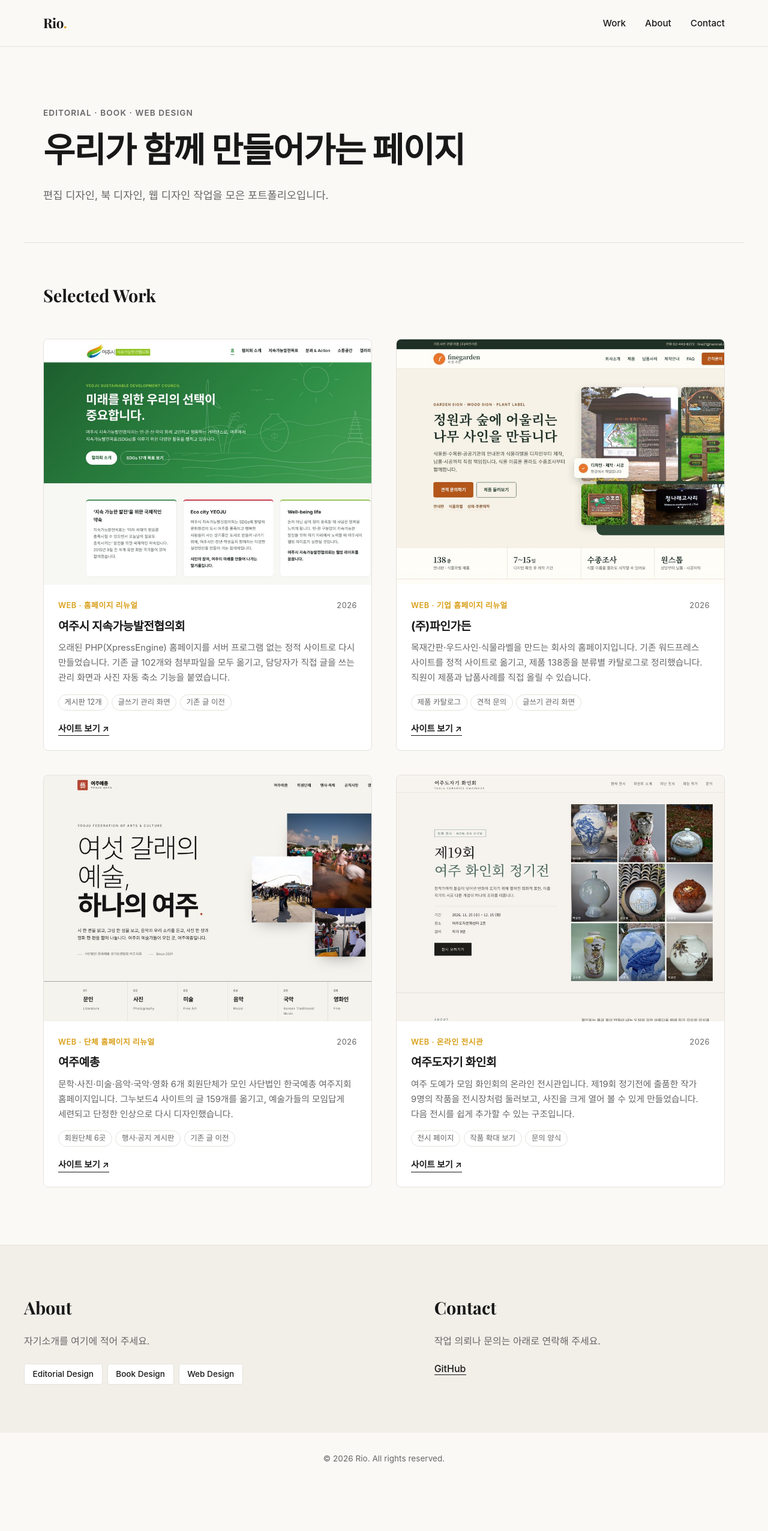
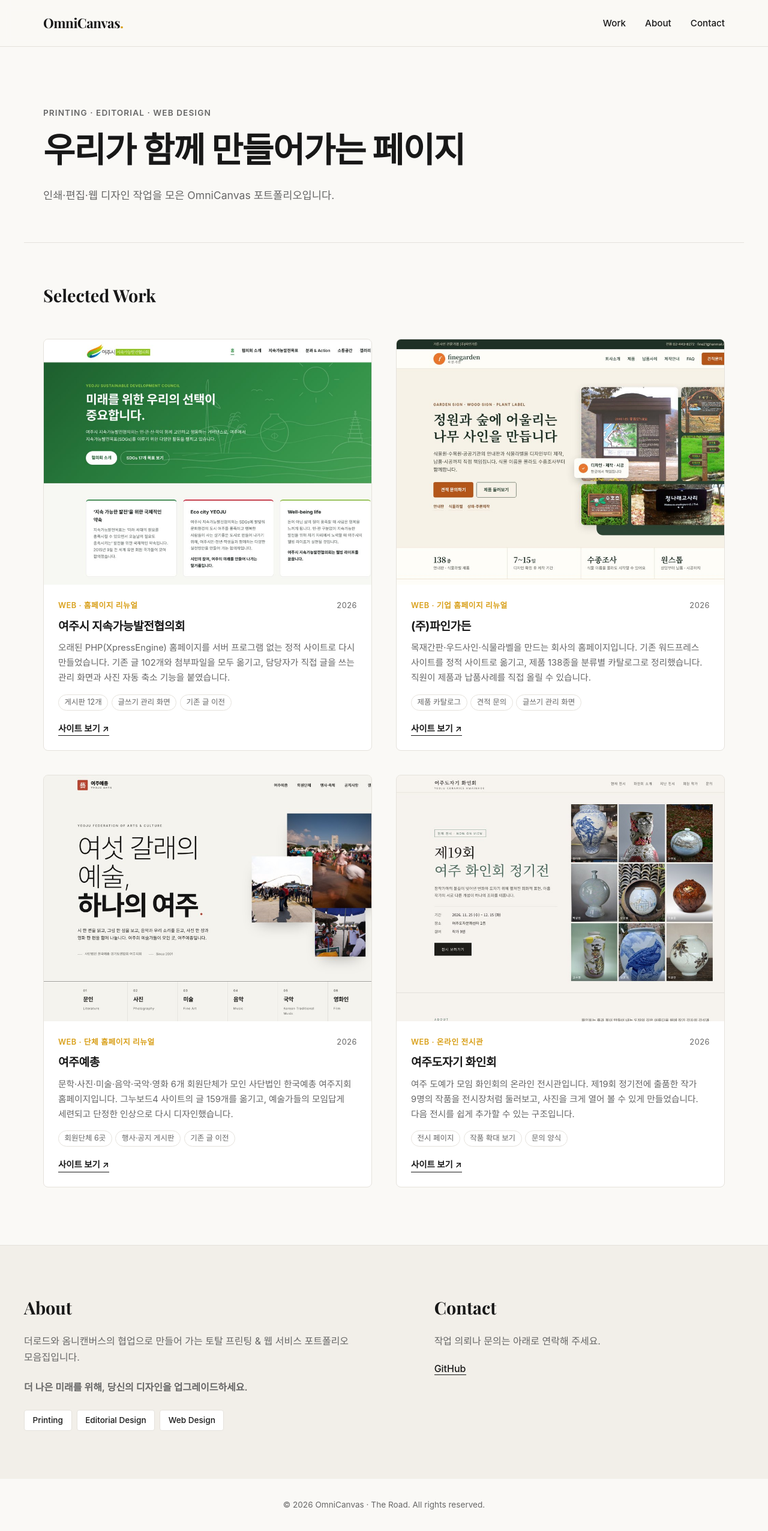
Before and after one commit to rioaguacielo/rioaguacielo.github.io, a plain HTML site: page index.html in a window 1280 px wide. Shown: the whole page at 60% size. Before the commit the page ends 2476 px from the top, so only its background shows below. Drawn offline with nearby package versions, Linux system fonts and the light colour scheme; a web font is replaced by a local one.

Commit message:
사이트명을 OmniCanvas로 변경, 소개 문구 추가
Co-Authored-By: Claude Opus 5.5 <noreply@anthropic.com>
Claude-Session: https://claude.ai/code/session_01SCwyAqbWR48EyFD9C4eQYr

```diff
--- a/index.html
+++ b/index.html
@@ -3,7 +3,8 @@
 <head>
   <meta charset="UTF-8" />
   <meta name="viewport" content="width=device-width, initial-scale=1.0" />
-  <title>Design Portfolio — Editorial, Book & Web</title>
+  <title>OmniCanvas — 토탈 프린팅 &amp; 웹 서비스 포트폴리오</title>
+  <meta name="description" content="더로드와 옴니캔버스의 협업으로 만들어가는 토탈 프린팅 &amp; 웹 서비스 포트폴리오 모음집입니다." />
   <!-- 웹폰트: Pretendard & Playfair Display -->
   <link rel="stylesheet" as="style" crossorigin href="https://cdn.jsdelivr.net/gh/orioncactus/pretendard@v1.3.9/dist/web/static/pretendard.min.css" />
   <link href="https://fonts.googleapis.com/css2?family=Playfair+Display:ital,wght@0,500;0,700;1,500&display=swap" rel="stylesheet">
@@ -328,12 +329,13 @@
     .card-tags li { font-size: .78rem; color: var(--text-muted); border: 1px solid var(--border-color, #e5e2dc); border-radius: 999px; padding: .15rem .6rem; }
     .card-link { display: inline-block; margin-top: 1.1rem; font-size: .9rem; font-weight: 600; color: var(--text-main); border-bottom: 1px solid currentColor; align-self: flex-start; }
     .card-link:hover { color: var(--accent); }
+    .about-lead { margin-top: .8rem; font-weight: 600; color: var(--text-main); }
   </style>
 </head>
 <body>
   <header>
     <div class="nav-container">
-      <a href="#" class="logo">Rio<span>.</span></a>
+      <a href="#" class="logo">OmniCanvas<span>.</span></a>
       <nav>
         <ul>
           <li><a href="#work">Work</a></li>
@@ -346,9 +348,9 @@
 
   <main>
     <section class="hero">
-      <span class="hero-tag">Editorial · Book · Web Design</span>
+      <span class="hero-tag">Printing · Editorial · Web Design</span>
       <h1>우리가 함께 만들어가는 페이지</h1>
-      <p>편집 디자인, 북 디자인, 웹 디자인 작업을 모은 포트폴리오입니다.</p>
+      <p>인쇄·편집·웹 디자인 작업을 모은 OmniCanvas 포트폴리오입니다.</p>
     </section>
 
     <section class="work-section" id="work">
@@ -432,10 +434,11 @@
     <div class="about-container">
       <div class="about-box" id="about">
         <h2>About</h2>
-        <p>자기소개를 여기에 적어 주세요.</p>
+        <p>더로드와 옴니캔버스의 협업으로 만들어 가는 토탈 프린팅 &amp; 웹 서비스 포트폴리오 모음집입니다.</p>
+        <p class="about-lead">더 나은 미래를 위해, 당신의 디자인을 업그레이드하세요.</p>
         <div class="skill-tags">
+          <span>Printing</span>
           <span>Editorial Design</span>
-          <span>Book Design</span>
           <span>Web Design</span>
         </div>
       </div>
@@ -449,7 +452,7 @@
     </div>
   </section>
 
-  <footer>© 2026 Rio. All rights reserved.</footer>
+  <footer>© 2026 OmniCanvas · The Road. All rights reserved.</footer>
 
   <script>
     const buttons = document.querySelectorAll('.filter-btn');
```
